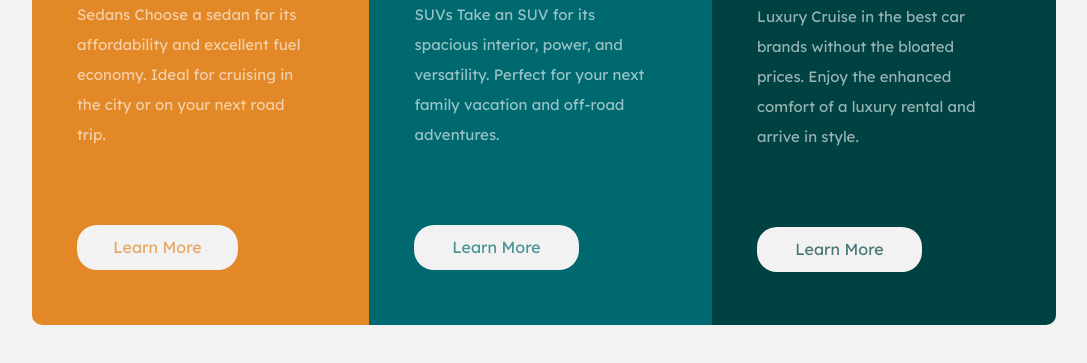
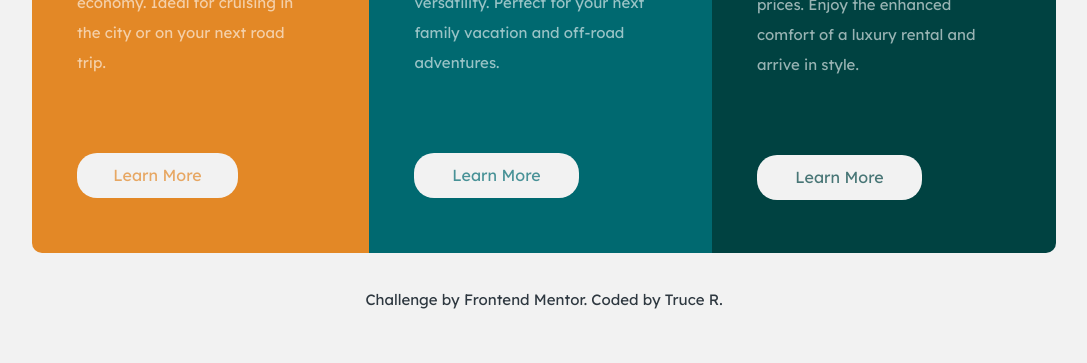
Before and after one commit to DevTruce/3-column-card, a plain HTML site: page index.html in a window 1280 px wide. Shown: the part 365-728 px from the top of the page, without its empty margins (96-1183 px from the left). Drawn offline with Linux system fonts and the light colour scheme.

Commit message:
added footer text

```diff
--- a/index.html
+++ b/index.html
@@ -65,12 +65,13 @@
         <button>Learn More</button>
       </section>
     </main>
-    <!--
-    <div class="attribution">
-      Challenge by
-      <a href="https://www.frontendmentor.io?ref=challenge" target="_blank"
-        >Frontend Mentor</a
-      >. Coded by <a href="#">Your Name Here</a>.
-    </div> -->
+    <footer class="attribution">
+      <p>
+        Challenge by
+        <a href="https://www.frontendmentor.io?ref=challenge" target="_blank"
+          >Frontend Mentor</a
+        >. Coded by <a href="https://github.com/DevTruce">Truce R</a>.
+      </p>
+    </footer>
   </body>
 </html>
--- a/style.css
+++ b/style.css
@@ -135,8 +135,9 @@ html {
 
 body {
   display: flex;
-  justify-content: center;
+  justify-content: space-evenly;
   align-items: center;
+  flex-direction: column;
   height: 100vh;
   background-color: hsl(0, 0%, 95%);
 }
@@ -209,6 +210,24 @@ button {
   padding: 3rem;
 }
 
+.attribution {
+  display: flex;
+  justify-content: flex-end;
+  color: #2e3840;
+}
+
+.attribution a {
+  color: #2e3840;
+  text-decoration: none;
+  cursor: pointer;
+}
+
+.attribution a:hover,
+.attribution a:focus {
+  font-size: 1.25rem;
+  transition: font-size 250ms ease-in-out;
+}
+
 .left {
   background-color: hsl(31, 77%, 52%);
   border-radius: 10px 0 0 10px;
@@ -259,4 +278,8 @@ button {
   button {
     font-size: 0.6rem;
   }
+
+  .attribution {
+    display: none;
+  }
 }
```
